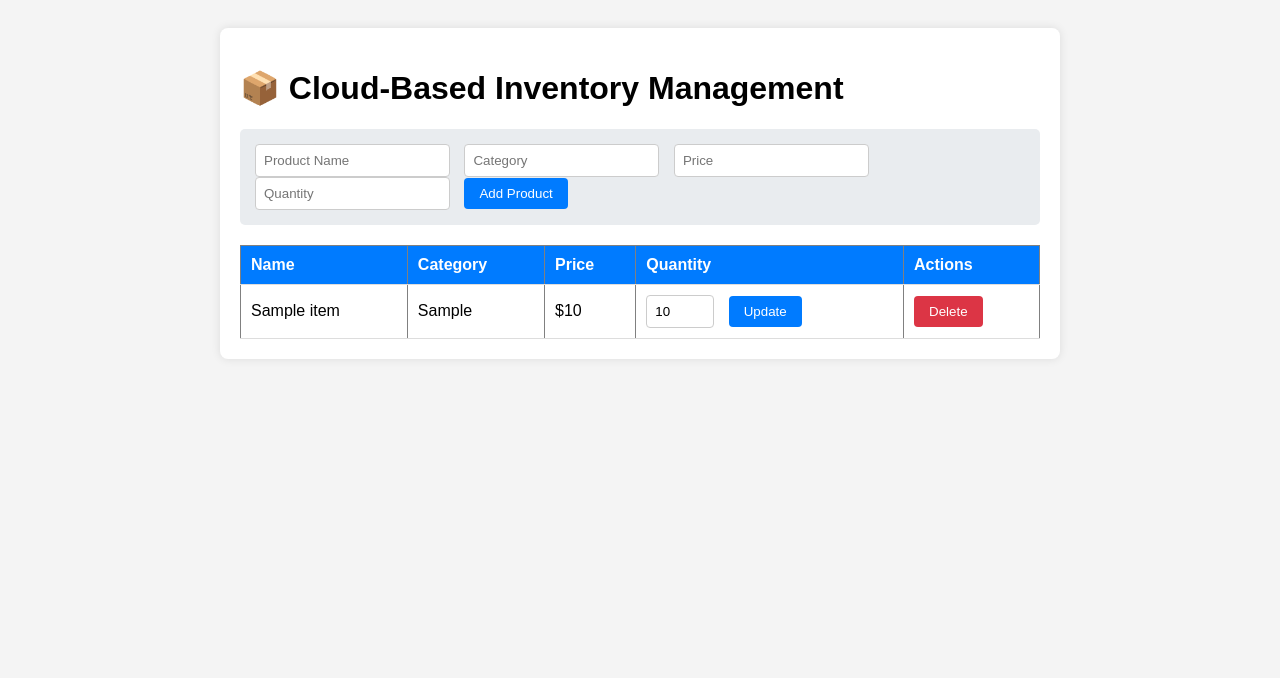
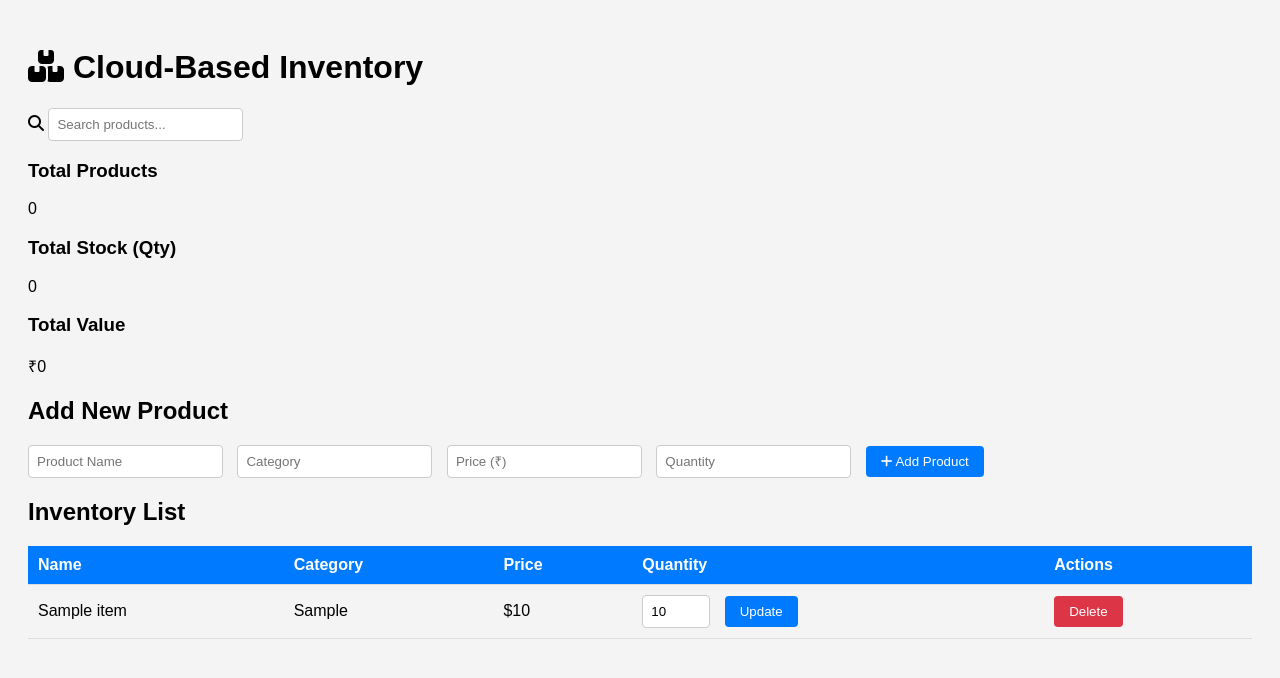
Before and after one commit to ydvprince-lgtm/inventory-management, a Flask app: page / in a window 1280 px wide. Shown: the top 678 px of the page. Run offline with Flask 3, Linux system fonts and the light colour scheme; tables that the repository leaves empty hold one stand-in row (values such as "Sample post").

Commit message:
Revamp index.html for inventory dashboard layout

```diff
--- a/templates/index.html
+++ b/templates/index.html
@@ -3,22 +3,56 @@
 <head>
     <meta charset="UTF-8">
     <meta name="viewport" content="width=device-width, initial-scale=1.0">
-    <title>Cloud Inventory System</title>
+    <title>Cloud Inventory Dashboard</title>
+    <!-- Google Fonts & Icons -->
+    <link href="https://fonts.googleapis.com/css2?family=Poppins:wght@400;500;600&display=swap" rel="stylesheet">
+    <link rel="stylesheet" href="https://cdnjs.cloudflare.com/ajax/libs/font-awesome/6.4.0/css/all.min.css">
     <link rel="stylesheet" href="/static/style.css">
 </head>
 <body>
-    <div class="container">
-        <h1>📦 Cloud-Based Inventory Management</h1>
 
-        <div class="form-box">
+    <div class="dashboard">
+        <!-- Header -->
+        <header class="header">
+            <h1><i class="fa-solid fa-boxes-stacked"></i> Cloud-Based Inventory</h1>
+            <div class="search-box">
+                <i class="fa-solid fa-magnifying-glass"></i>
+                <input type="text" id="searchInput" placeholder="Search products...">
+            </div>
+        </header>
+
+        <!-- Stats Cards (Dashboard Feel) -->
+        <div class="stats-grid">
+            <div class="stat-card">
+                <h3>Total Products</h3>
+                <p id="totalCount">0</p>
+            </div>
+            <div class="stat-card">
+                <h3>Total Stock (Qty)</h3>
+                <p id="totalQty">0</p>
+            </div>
+            <div class="stat-card">
+                <h3>Total Value</h3>
+                <p id="totalValue">₹0</p>
+            </div>
+        </div>
+
+        <!-- Add Form Card -->
+        <div class="card form-card">
+            <h2>Add New Product</h2>
+            <div class="form-grid">
                 <input type="text" id="name" placeholder="Product Name">
                 <input type="text" id="category" placeholder="Category">
-            <input type="number" id="price" placeholder="Price">
+                <input type="number" id="price" placeholder="Price (₹)">
                 <input type="number" id="quantity" placeholder="Quantity">
-            <button onclick="addItem()">Add Product</button>
+                <button class="btn-add" onclick="addItem()"><i class="fa-solid fa-plus"></i> Add Product</button>
+            </div>
         </div>
 
-        <table border="1">
+        <!-- Table Card -->
+        <div class="card table-card">
+            <h2>Inventory List</h2>
+            <table>
                 <thead>
                     <tr>
                         <th>Name</th>
@@ -31,6 +65,11 @@
                 <tbody id="inventoryTable"></tbody>
             </table>
         </div>
+    </div>
+
+    <!-- Toast Notification -->
+    <div id="toast" class="toast"></div>
+
     <script src="/static/script.js"></script>
 </body>
 </html>
```
Lines whose indentation alone changed are shown as unchanged.
